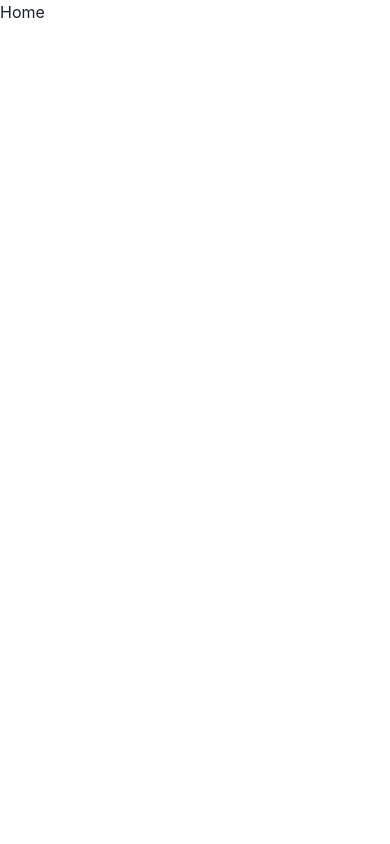
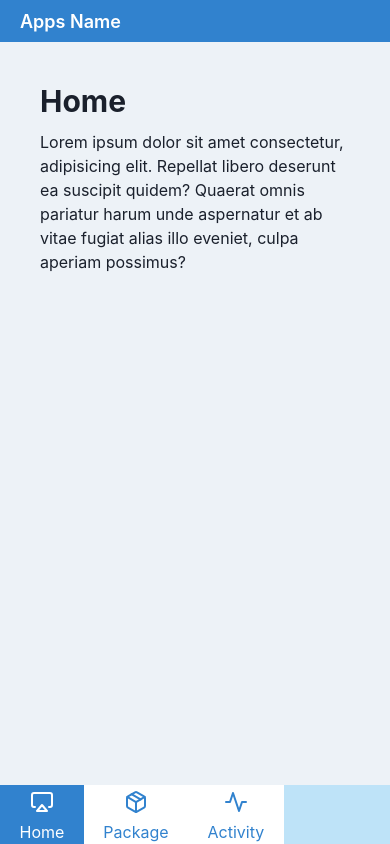
Before and after one commit to tetradatateknologi/chakra-pwa-kit, a React (Vite) app: page / in a window 390 px wide. Built offline with nearby package versions, Linux system fonts and the light colour scheme.

Commit message:
mobile layout

```diff
--- a/src/App.tsx
+++ b/src/App.tsx
@@ -8,7 +8,7 @@ import 'primereact/resources/themes/lara-light-indigo/theme.css';
 import 'react-toastify/dist/ReactToastify.css';
 import './styles/global.css';
 
-import Loading from './components/loading.tsx';
+import Loading from './components/other/loading.tsx';
 import NotFoundPage from './pages/error/404.tsx';
 import Home from './pages/public/home.tsx';
 
--- /dev/null
+++ b/src/components/button/button-bottom-navigation.tsx
@@ -0,0 +1,29 @@
+import {
+  Box,
+  Icon, Text
+} from "@chakra-ui/react";
+import { Link } from "react-router-dom";
+
+interface IProps {
+  icon: any
+  text: string
+  href: string
+  isActive?: boolean
+}
+export default function ButtonBottomNavigation(props: IProps) {
+  const { icon, text, href, isActive } = props
+  return (
+    <Box
+      bg={(isActive) ? 'blue.500' : 'white'}
+      color={(isActive) ? 'white' : 'blue.500'}
+      py={'5px'}
+      px={'5%'}
+      textAlign={'center'}
+    >
+      <Link to={href}>
+        <Icon as={icon} fontSize={'2xl'} />
+        <Text fontSize={'md'} fontWeight={'normal'}>{text}</Text>
+      </Link>
+    </Box>
+  )
+}
--- /dev/null
+++ b/src/components/other/bottom-navigation.tsx
@@ -0,0 +1,34 @@
+import {
+  Stack
+} from "@chakra-ui/react";
+import { FiAirplay, FiPackage, FiActivity } from "react-icons/fi";
+import ButtonBottomNavigation from "../button/button-bottom-navigation";
+
+export default function BottomNavigation() {
+  return (
+    <Stack
+      bg={'blue.100'}
+      width={'100%'}
+      height={'7vh'}
+    >
+      <Stack height={'100%'} direction={'row'} spacing={0}>
+        <ButtonBottomNavigation
+          icon={FiAirplay}
+          text={'Home'}
+          href={'/'}
+          isActive
+        />
+        <ButtonBottomNavigation
+          icon={FiPackage}
+          text={'Package'}
+          href={'/'}
+        />
+        <ButtonBottomNavigation
+          icon={FiActivity}
+          text={'Activity'}
+          href={'/'}
+        />
+      </Stack>
+    </Stack>
+  )
+}
--- a/src/components/logo.tsx
+++ b/src/components/other/logo.tsx
@@ -1,4 +1,4 @@
-import '../styles/keyframes.css'
+import '../../styles/keyframes.css'
 import { Image } from '@chakra-ui/react'
 
 const Logo = (props: any) => {
--- /dev/null
+++ b/src/components/other/top-navigation.tsx
@@ -0,0 +1,30 @@
+import {
+  Text,
+  Box,
+  Stack
+} from "@chakra-ui/react";
+
+export default function TopNavigation() {
+  return (
+    <Stack
+      bg={'blue.500'}
+      width={'100%'}
+      height={'5vh'}
+      color={'white'}
+    >
+      <Box
+        height={'100%'}
+        display={'flex'}
+        px={5}
+        alignItems={'center'}
+      >
+        <Text
+          fontSize={'lg'}
+          fontWeight={'semibold'}
+        >
+          Apps Name
+        </Text>
+      </Box>
+    </Stack>
+  )
+}
--- /dev/null
+++ b/src/layout/mobile-layout.tsx
@@ -0,0 +1,37 @@
+import {
+  Container,
+  Stack,
+  VStack
+} from "@chakra-ui/react";
+import { ReactNode } from "react";
+import BottomNavigation from "../components/other/bottom-navigation";
+import TopNavigation from "../components/other/top-navigation";
+
+interface MobileLayoutProps {
+  children: ReactNode
+}
+
+export default function MobileLayout(props: MobileLayoutProps) {
+  const { children } = props
+  return (
+    <Container maxW={'container.sm'} px={{ sm: '0px' }}>
+      <VStack
+        bg={'gray.100'}
+        height={'100vh'}
+        spacing={0}
+        overflow={'hidden'}
+      >
+        <TopNavigation />
+        <Stack
+          width={'100%'}
+          height={'88vh'}
+          overflowY={'scroll'}
+          p={10}
+        >
+          {children}
+        </Stack>
+        <BottomNavigation />
+      </VStack>
+    </Container>
+  )
+}
--- a/src/pages/public/home.tsx
+++ b/src/pages/public/home.tsx
@@ -1,6 +1,15 @@
+import { Text, Heading } from "@chakra-ui/react";
+import MobileLayout from "../../layout/mobile-layout";
 
 export default function Home() {
   return (
-    <div>Home</div>
+    <MobileLayout>
+      <Heading>
+        Home
+      </Heading>
+      <Text>
+        Lorem ipsum dolor sit amet consectetur, adipisicing elit. Repellat libero deserunt ea suscipit quidem? Quaerat omnis pariatur harum unde aspernatur et ab vitae fugiat alias illo eveniet, culpa aperiam possimus?
+      </Text>
+    </MobileLayout>
   )
 }
```
Also changed, not shown: src/components/other/loading.tsx (renamed from src/components/loading.tsx).
